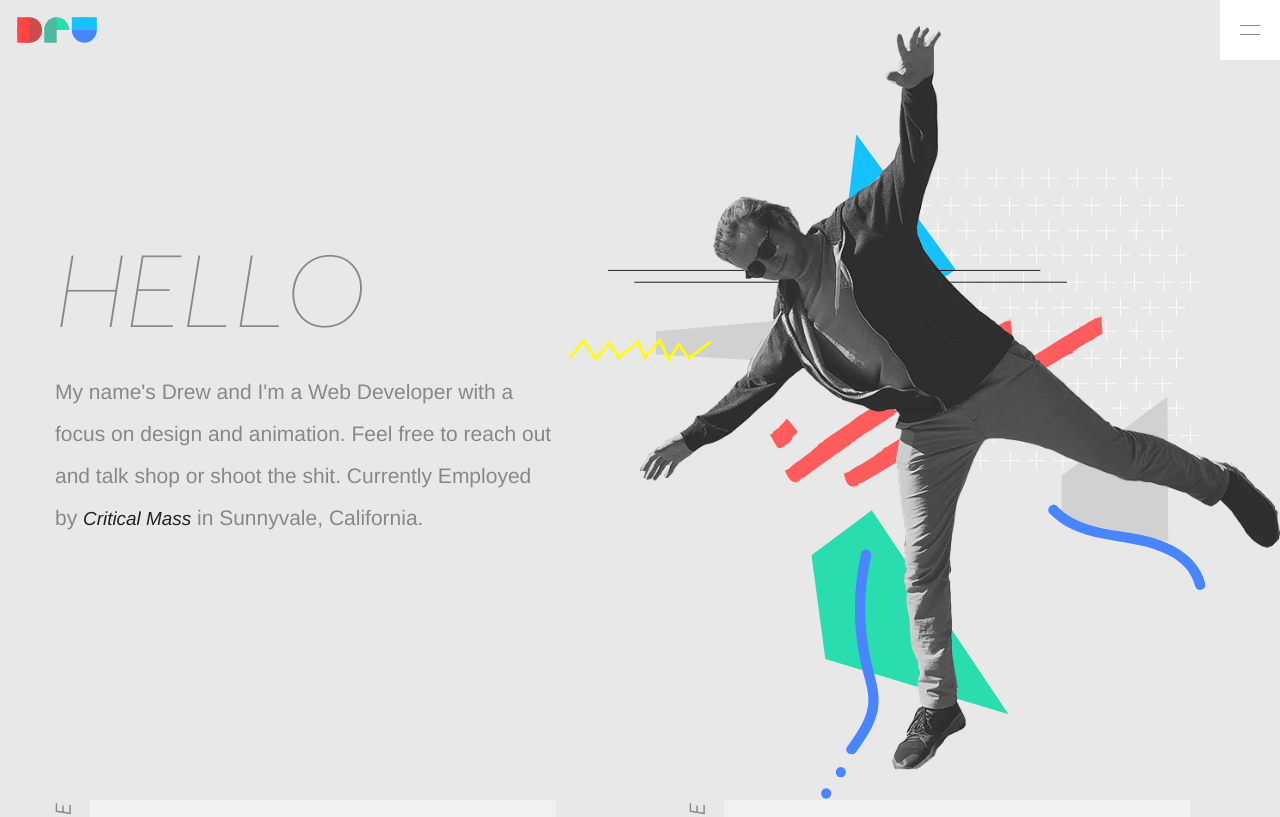
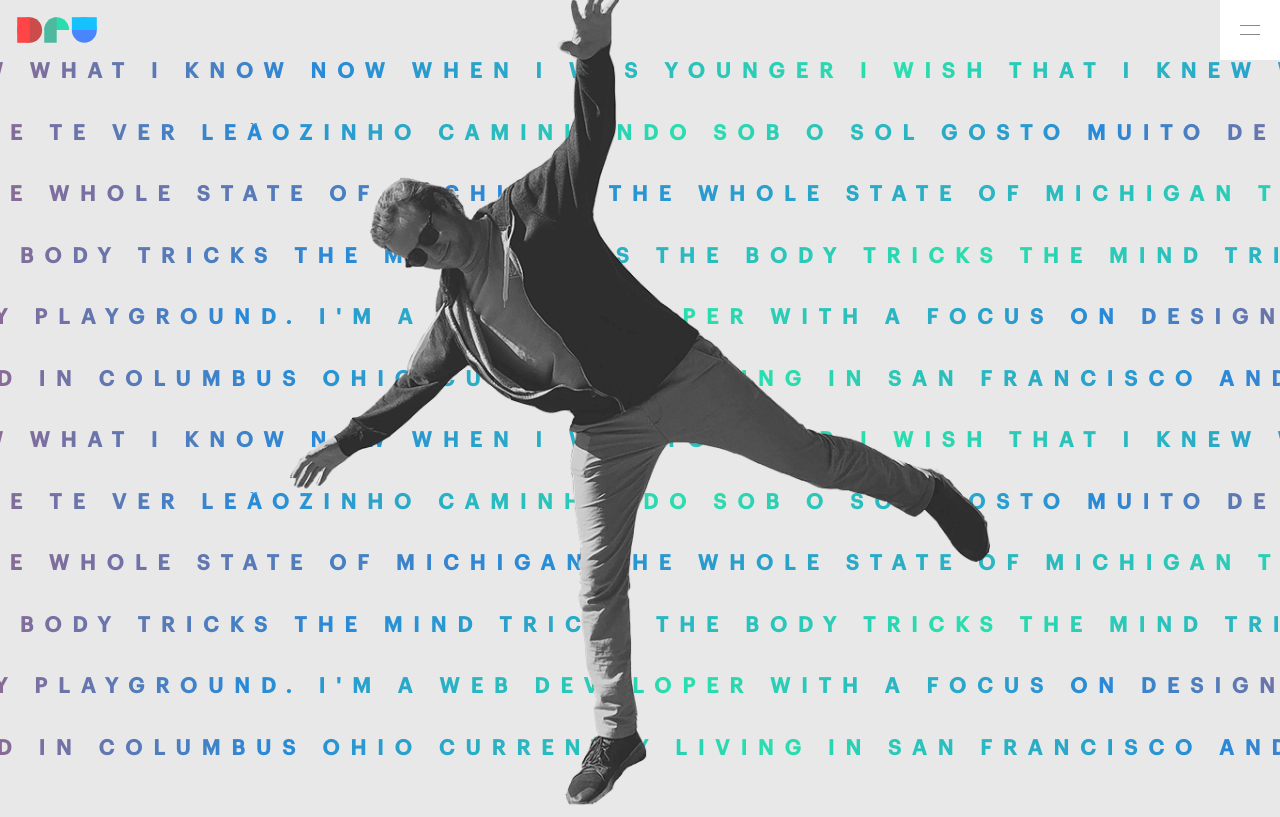
Before and after one commit to drew-haas/drewhaas.com-v2, a Vue app: page / in a window 1280 px wide. Shown: the top 817 px of the page. Built offline with nearby package versions, Linux system fonts and the light colour scheme.

Commit message:
sliding text hero section

```diff
--- /dev/null
+++ b/src/scss/components/_sliding-text.scss
@@ -0,0 +1,47 @@
+.sliding-text-container {
+    width: 100%;
+    // left: 50%;
+    // transform: translateX(-50%);
+    height: 100vh;
+    position: relative;
+    display: flex;
+    flex-direction: column;
+    justify-content: space-between;
+    overflow: visible;
+    padding: 60px 0 40px;
+    box-sizing: border-box;
+
+    .text-wrapper {
+        // font-family: Helvetica, sans-serif;
+        font-family: $font-medium;
+        font-weight: 900;
+        color: #fff;
+        text-transform: uppercase;
+        letter-spacing: 11px;
+        font-size: 21px;
+        // font-size: 65px;
+        white-space: nowrap;
+
+        > span {
+            background: -webkit-linear-gradient(left, #ff4545 0%,#2989d8 28%,#2addae 50%,#2addae 52%,#2989d8 72%,#ff4545 100%);
+            -webkit-background-clip: text;
+            -webkit-text-fill-color: transparent;
+            // color: $gray-dark;
+            // background-color: $gray-darkest;
+        }
+
+        // &:nth-of-type(odd) {
+        //     transform: translateX(-20%);
+        // }
+
+        // &:nth-of-type(even) {
+        //     transform: translateX(20%);
+        // }
+    }
+
+    .hover-bg {
+        position: absolute;
+        background: $gray-darkest;
+        width: 0;
+    }
+}
--- a/src/scss/main.scss
+++ b/src/scss/main.scss
@@ -11,6 +11,7 @@
 // ===========================
 @import './components/navigation';
 @import './components/project-thumbnail';
+@import './components/sliding-text';
 
 // ===========================
 // Page Specific Styles
--- a/src/scss/pages/_home.scss
+++ b/src/scss/pages/_home.scss
@@ -24,8 +24,7 @@
     .hero-container {
         min-height: 100vh;
         width: 100vw;
-        max-width: 1400px;
-        margin: 0 auto;
+        margin: 0 auto 80px;
         position: relative;
         display: flex;
         align-items: center;
@@ -34,7 +33,6 @@
             flex-direction: column-reverse;
             height: auto;
             min-height: 0;
-            margin-bottom: 80px;
         }
 
         .hero-copy-container {
@@ -62,7 +60,6 @@
     }
 
     .scroll-image {
-        z-index: 1;
         opacity: 1;
         transform: matrix(1, 0, 0, 1, 0, 0);
 
@@ -73,9 +70,14 @@
 }
 
 .flying-drew-container {
-    width: 50vw;
-    position: relative;
-    left: 30px;
+    width: 100%;
+    max-width: 700px;
+    position: absolute;
+    height: auto;
+    pointer-events: none;
+    left: 50%;
+    top: 50%;
+    transform: translate(-50%, -50%);
 
     @media screen and (max-width: $bp-s) {
         width: 80%;
--- a/src/scss/shared/_fonts.scss
+++ b/src/scss/shared/_fonts.scss
@@ -3,7 +3,7 @@
 */
 
 // Path to fonts
-$font_path: '~@/assets/fonts/';
+// $font_path: '~@/assets/fonts/';
 
 @font-face {
     font-family: 'editionregular';
--- a/src/scss/shared/_variables.scss
+++ b/src/scss/shared/_variables.scss
@@ -29,6 +29,7 @@ $imageH: 400px;
 $easeOut: cubic-bezier(0.165, 0.84, 0.44, 1);
 
 /* Font Variables */
+$font_path: '~@/assets/fonts/';
 $font-extra-light: 'Graphik-ThinItalic';
 $font-light: 'Graphik-ExtralightItalic';
 $font-book: 'Avenir';
--- /dev/null
+++ b/src/vue/components/SlidingText.vue
@@ -0,0 +1,122 @@
+<template>
+    <div class="sliding-text-container">
+        <div class="text-wrapper" v-for="(item, index) in textItems" :key="index">
+            <span class="first">{{item}}</span>
+            <span class="second">{{item}}</span>
+        </div>
+        <div class="hover-bg"></div>
+    </div>
+</template>
+
+<script>
+import { TweenMax, TimelineMax, Expo, Power2, Power4 } from "gsap";
+
+export default  {
+    name: 'SlidingText',
+    components: {},
+    props: [],
+    mounted() {
+        this.scrollPosCache = 0;
+        this.ticking = false;
+        this.windowSize = {
+            w: window.innerWidth,
+            h: window.innerHeight
+        }
+        this.textEls = document.querySelectorAll('.text-wrapper');
+        this.textFirsts = document.querySelectorAll('.text-wrapper .first');
+        this.textWidths = [];
+
+        this._initSlidingText();
+    },
+    data() {
+        return {
+            textItems: [
+                "I wish that I knew what i know now when i was younger I wish that I knew what i know now when i was younger ",
+                "Gosto muito de te ver leãozinho Caminhando sob o sol Gosto muito de você leãozinho ",
+                "O we dont give a damn for the whole state of Michigan The whole state of Michigan the whole state of Michigan We dont give a damn for the whole state of Michigan were from Ohio ",
+                "The mind tricks the body tricks The mind tricks the body tricks The mind tricks the body tricks The body tricks the mind ",
+                "Welcome to my playground. I'm a web developer with a focus on design and animation. ",
+                "Born and raised in Columbus Ohio currently living in San Francisco and Working in Sunnyvale. ",
+                "I wish that I knew what i know now when i was younger I wish that I knew what i know now when i was younger ",
+                "Gosto muito de te ver leãozinho Caminhando sob o sol Gosto muito de você leãozinho ",
+                "O we dont give a damn for the whole state of Michigan The whole state of Michigan the whole state of Michigan We dont give a damn for the whole state of Michigan were from Ohio ",
+                "The mind tricks the body tricks The mind tricks the body tricks The mind tricks the body tricks The body tricks the mind ",
+                "Welcome to my playground. I'm a web developer with a focus on design and animation. ",
+                "Born and raised in Columbus Ohio currently living in San Francisco and Working in Sunnyvale. ",
+            ]
+        }
+    },
+    methods: {
+        _initSlidingText() {
+
+            // go through text items
+            this.textFirsts.forEach((e) => {
+                let r = e.getBoundingClientRect();
+                this.textWidths.push(r.width);
+
+                // mouseover event listener
+                window.addEventListener('mouseenter', this._handleMouseEnter);
+            });
+
+            // call functions
+            this._createTimelines();
+
+            // Scroll Event Listener
+            // with throttle
+            window.addEventListener('scroll', () => {
+                this.scrollPosCache = window.scrollY;
+
+                if (!this.ticking) {
+                    window.requestAnimationFrame(() => {
+                        this._handleScroll();
+                        this.ticking = false;
+                    });
+
+                    this.ticking = true;
+                }
+            });
+        },
+
+        _createTimelines() {
+            // initial fade/slide in
+            let tl = new TimelineMax();
+
+            // move it the amount
+            this.textEls.forEach((e, i) => {
+                let tl = new TimelineMax({repeat: -1});
+                tl.to(this.textEls[i], 40, {x: '-' + this.textWidths[i], ease: Power0.easeNone});
+            })
+            // set it back to 0 instantly
+            // repeat
+
+            // TweenMax.set('.text-wrapper', {opacity: 0});
+
+            // tl.to('.text-wrapper', 3.5, {x: 0, ease: Power4.easeOut})
+            //   .staggerTo('.text-wrapper', 1, {opacity: 1}, '0.08', '-=3.3');
+            //   .to('.text-wrapper:nth-of-type(even)', 5, {x: '-100%'}, '-=2');
+            //   .to('.text-wrapper:nth-of-type(odd)', slideFullTime, {x: '100%'}, '-=' + slideFullTime);
+        },
+        /*
+        * Handle Scroll Animations
+        */
+        _handleScroll(event) {
+            let percent = (this.scrollPosCache / this.windowSize.h) * 100;
+            let inversePercent =  100 - percent;
+
+            TweenMax.to('.text-wrapper', 1, {opacity: inversePercent / 100});
+        },
+
+        _handleMouseEnter(event) {
+            console.log(event);
+        },
+
+        _handleResize(event) {
+            this.windowSize.w = window.innerWidth;
+            this.windowSize.h = window.innerHeight;
+        }
+    },
+    computed: {
+
+    }
+}
+</script>
--- a/src/vue/pages/Home.vue
+++ b/src/vue/pages/Home.vue
@@ -1,14 +1,16 @@
 <template>
     <div class="home-container">
         <div class="hero-container">
-            <div class="hero-copy-container">
+
+            <SlidingText></SlidingText>
+
+            <!-- <div class="hero-copy-container">
                 <h1 id="hero-title">Hello</h1>
                 <p class="hero-subtitle">My name's Drew and I'm a Web Developer with a focus on design and animation. Feel free to reach out and talk shop or shoot the shit. Currently Employed by <a href="https://www.criticalmass.com/" target="_blank">Critical Mass</a> in Sunnyvale, California.</p>
-            </div>
+            </div> -->
 
             <div class="flying-drew-container">
-                <!-- Include SVG -->
-                <FlyingIllustration></FlyingIllustration>
+                <!-- <FlyingIllustration></FlyingIllustration> -->
 
                 <div class="scroll-image">
                     <img :src="require('@/assets/images/home/img-drew-flying.png')" alt="Drew flying through the website"/>
@@ -16,15 +18,15 @@
             </div>
         </div>
 
-        <!-- Include Projects -->
         <Projects></Projects>
 
     </div>
 </template>
 
 <script>
-import HeroThree from "../components/HeroThree.vue";
+// import HeroThree from "../components/HeroThree.vue";
 import Projects from "../components/Projects.vue";
+import SlidingText from "../components/SlidingText.vue";
 import FlyingIllustration from '../components/FlyingIllustration.vue';
 import { TweenMax, TimelineMax, Expo } from "gsap";
 
@@ -32,7 +34,8 @@ export default {
     name: "Home",
     components: {
         Projects,
-        HeroThree,
+        // HeroThree,
+        SlidingText,
         FlyingIllustration
     },
 
```
Also changed, not shown: src/vue/components/component-template.vue (added, +27 -0 lines).
